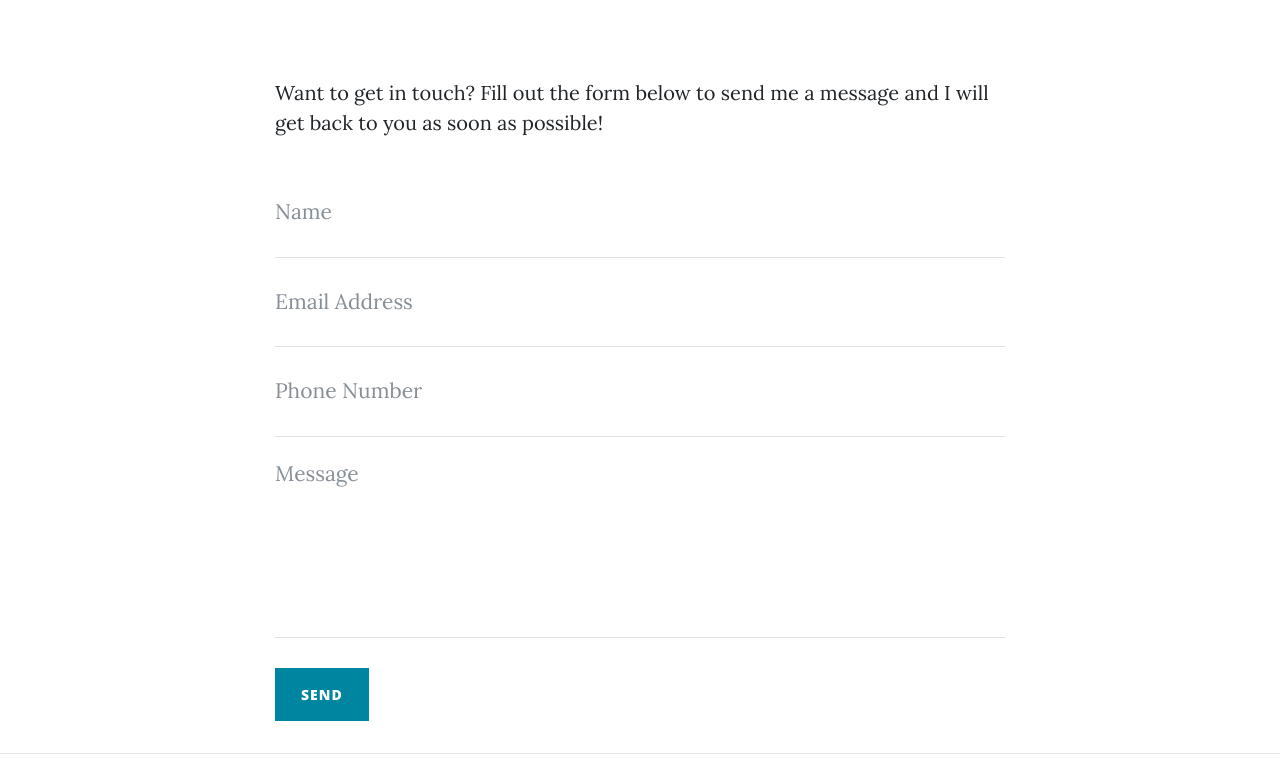
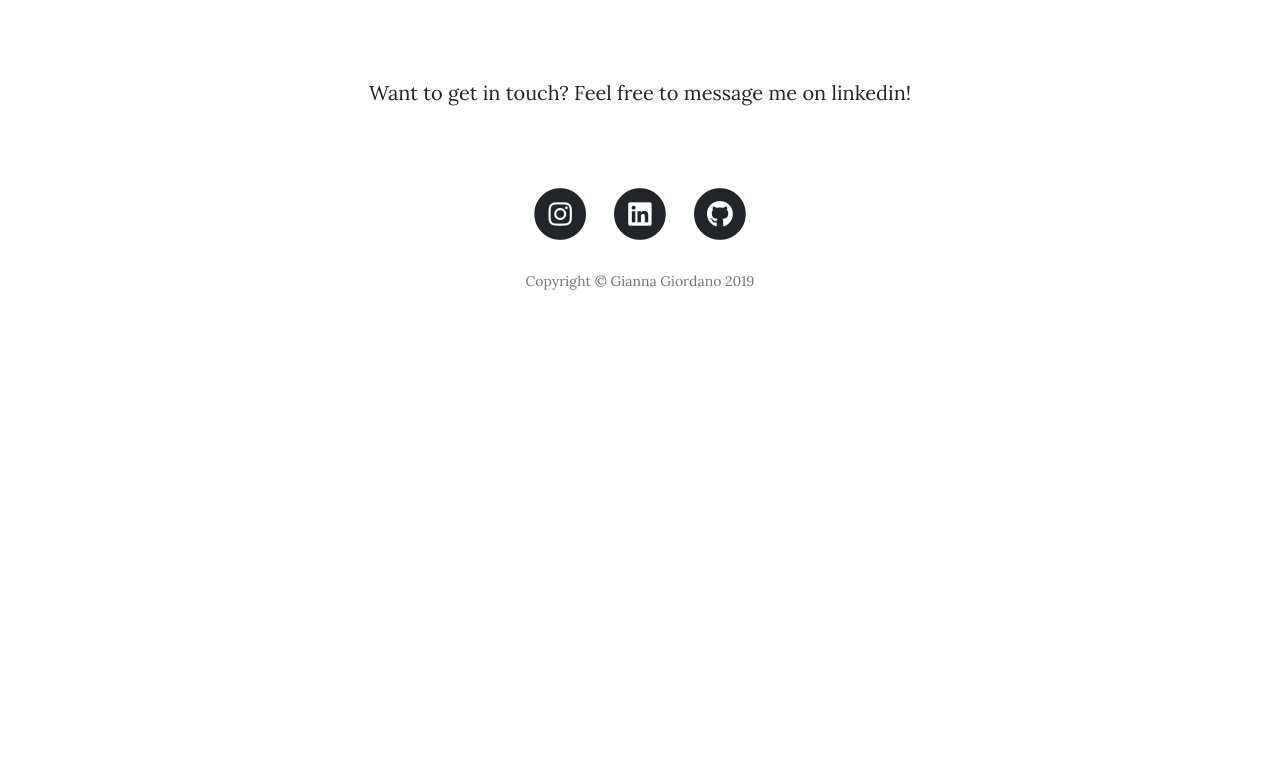
Before and after one commit to giannagiordano/portfolio, a plain HTML site: page contact.html in a window 1280 px wide. Shown: the part 506-1264 px from the top of the page. After the commit the page ends 863 px from the top, so only its background shows below. Drawn offline with nearby package versions, Linux system fonts and the light colour scheme.

Commit message:
edited contact

```diff
--- a/contact.html
+++ b/contact.html
@@ -73,50 +73,14 @@
   <div class="container">
     <div class="row">
       <div class="col-lg-8 col-md-10 mx-auto">
-        <p>Want to get in touch? Fill out the form below to send me a message and I will get back to you as soon as possible!</p>
-        <!-- Contact Form - Enter your email address on line 19 of the mail/contact_me.php file to make this form work. -->
-        <!-- WARNING: Some web hosts do not allow emails to be sent through forms to common mail hosts like Gmail or Yahoo. It's recommended that you use a private domain email address! -->
-        <!-- To use the contact form, your site must be on a live web host with PHP! The form will not work locally! -->
-        <form name="sentMessage" id="contactForm" novalidate>
-          <div class="control-group">
-            <div class="form-group floating-label-form-group controls">
-              <label>Name</label>
-              <input type="text" class="form-control" placeholder="Name" id="name" required data-validation-required-message="Please enter your name.">
-              <p class="help-block text-danger"></p>
-            </div>
-          </div>
-          <div class="control-group">
-            <div class="form-group floating-label-form-group controls">
-              <label>Email Address</label>
-              <input type="email" class="form-control" placeholder="Email Address" id="email" required data-validation-required-message="Please enter your email address.">
-              <p class="help-block text-danger"></p>
-            </div>
-          </div>
-          <div class="control-group">
-            <div class="form-group col-xs-12 floating-label-form-group controls">
-              <label>Phone Number</label>
-              <input type="tel" class="form-control" placeholder="Phone Number" id="phone" required data-validation-required-message="Please enter your phone number.">
-              <p class="help-block text-danger"></p>
-            </div>
-          </div>
-          <div class="control-group">
-            <div class="form-group floating-label-form-group controls">
-              <label>Message</label>
-              <textarea rows="5" class="form-control" placeholder="Message" id="message" required data-validation-required-message="Please enter a message."></textarea>
-              <p class="help-block text-danger"></p>
-            </div>
-          </div>
-          <br>
-          <div id="success"></div>
-          <div class="form-group">
-            <button type="submit" class="btn btn-primary" id="sendMessageButton">Send</button>
-          </div>
-        </form>
+          <ul class="list-inline text-center">
+              <a href="https://www.linkedin.com/in/gianna-giordano-2a0a77132">
+              <p>Want to get in touch? Feel free to message me on linkedin!</p>
+            </a>
+          </ul>
       </div>
     </div>
   </div>
-
-  <hr>
 
   <!-- Footer -->
   <footer>
```
